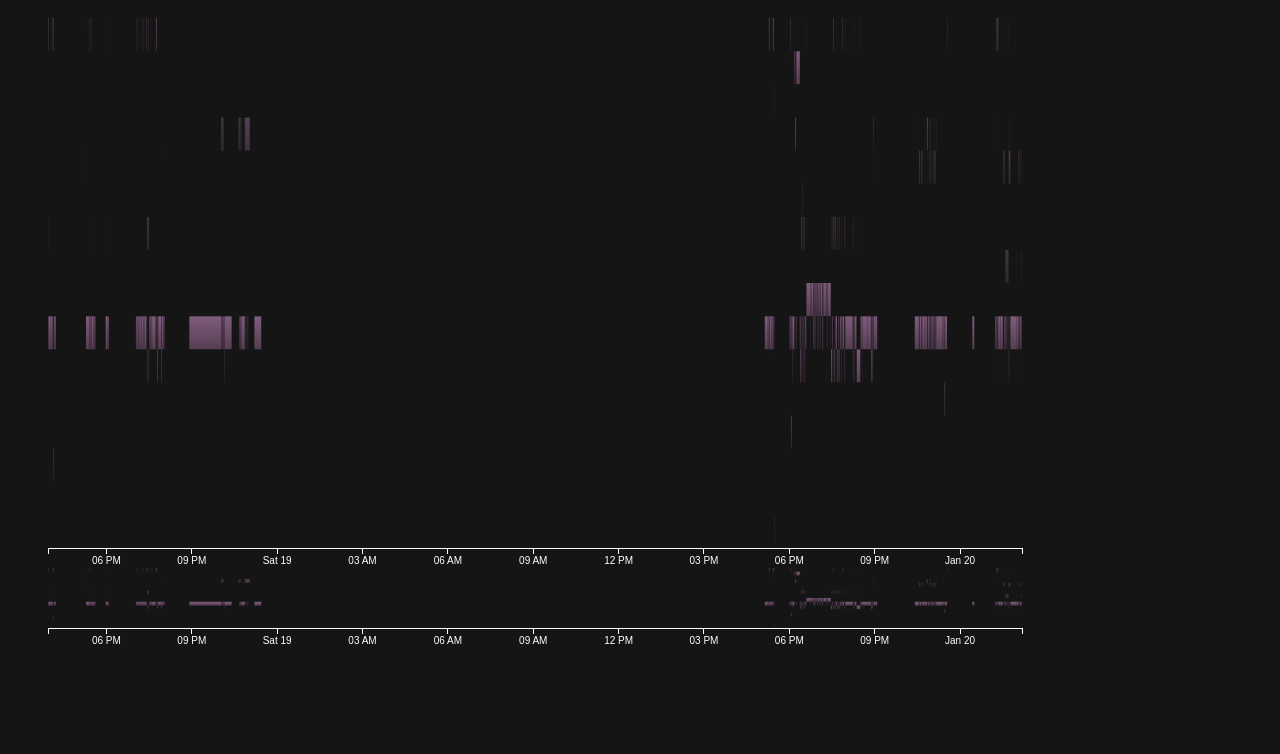
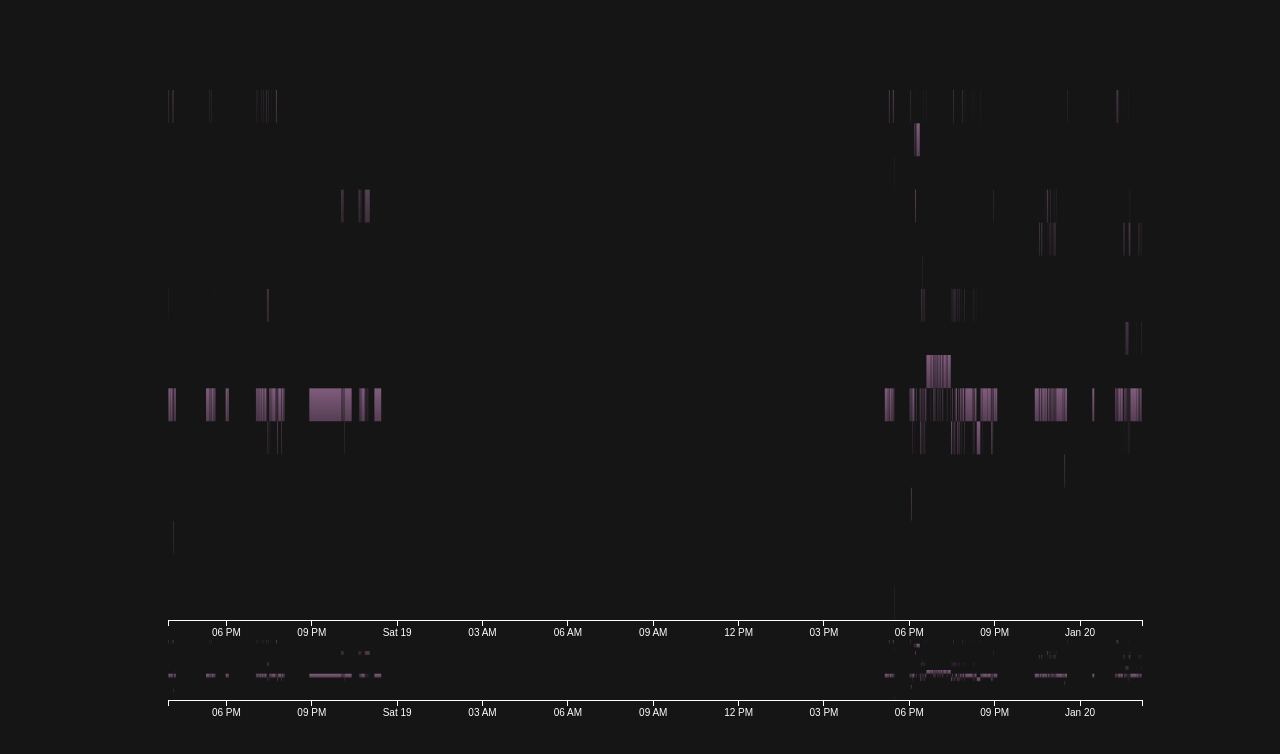
Before and after one commit to Tanner/Time-Sink, a plain HTML site: page index.html in a window 1280 px wide. Drawn offline with nearby package versions, Linux system fonts and the light colour scheme.

Commit message:
Center svg.

```diff
--- a/style.css
+++ b/style.css
@@ -4,6 +4,13 @@ body, html {
 
 svg {
   font: 10px sans-serif;
+
+  position: absolute;
+  left: 50%;
+  top: 50%;
+
+  margin-left: -512px;
+  margin-top: -320px;
 }
 
 .axis text {
```
